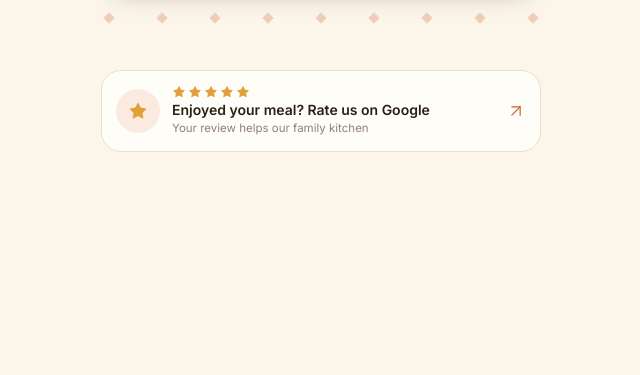
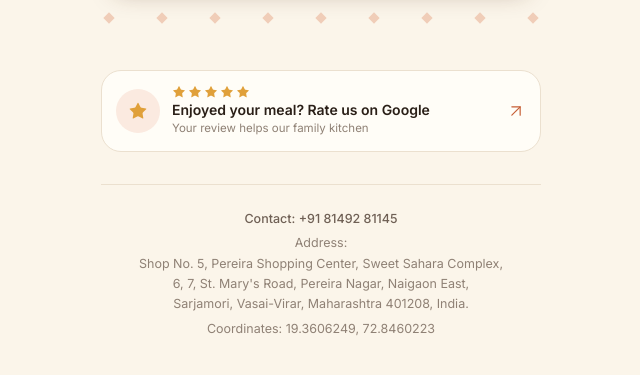
Before and after one commit to pawanshettyy/restaurant-qr-menu, a React (Vite) app: page / in a window 1280 px wide. Shown: the part 773-1148 px from the top of the page, without its empty margins (319-959 px from the left). Before the commit the page ends 973 px from the top, so only its background shows below. Built offline with nearby package versions, Linux system fonts and the light colour scheme; the HTML template or start-up script is replaced by a standard one.

Commit message:
feat: add contact information section to footer

```diff
--- a/src/App.tsx
+++ b/src/App.tsx
@@ -261,8 +261,9 @@ function Shell({ children }: { children: ReactNode }) {
   return (
     <div className="mx-auto min-h-screen w-full max-w-[480px] px-5 pt-[calc(env(safe-area-inset-top)+2rem)] pb-12">
       {children}
-      <footer className="mt-8">
+      <footer className="mt-8 space-y-4">
         <ReviewButton />
+        <ContactInfo />
       </footer>
     </div>
   )
@@ -278,6 +279,19 @@ function Photo({ src, alt, tag, className = '', imgClass = 'object-center' }: {
           {tag}
         </span>
       )}
+    </div>
+  )
+}
+
+function ContactInfo() {
+  return (
+    <div className="mt-8 border-t border-line pt-6 text-center text-[12.5px] leading-relaxed text-faint">
+      <p className="font-medium text-soft">Contact: +91 81492 81145</p>
+      <p className="mt-1">Address:</p>
+      <p>Shop No. 5, Pereira Shopping Center, Sweet Sahara Complex,</p>
+      <p>6, 7, St. Mary&apos;s Road, Pereira Nagar, Naigaon East,</p>
+      <p>Sarjamori, Vasai-Virar, Maharashtra 401208, India.</p>
+      <p className="mt-1">Coordinates: 19.3606249, 72.8460223</p>
     </div>
   )
 }
```
